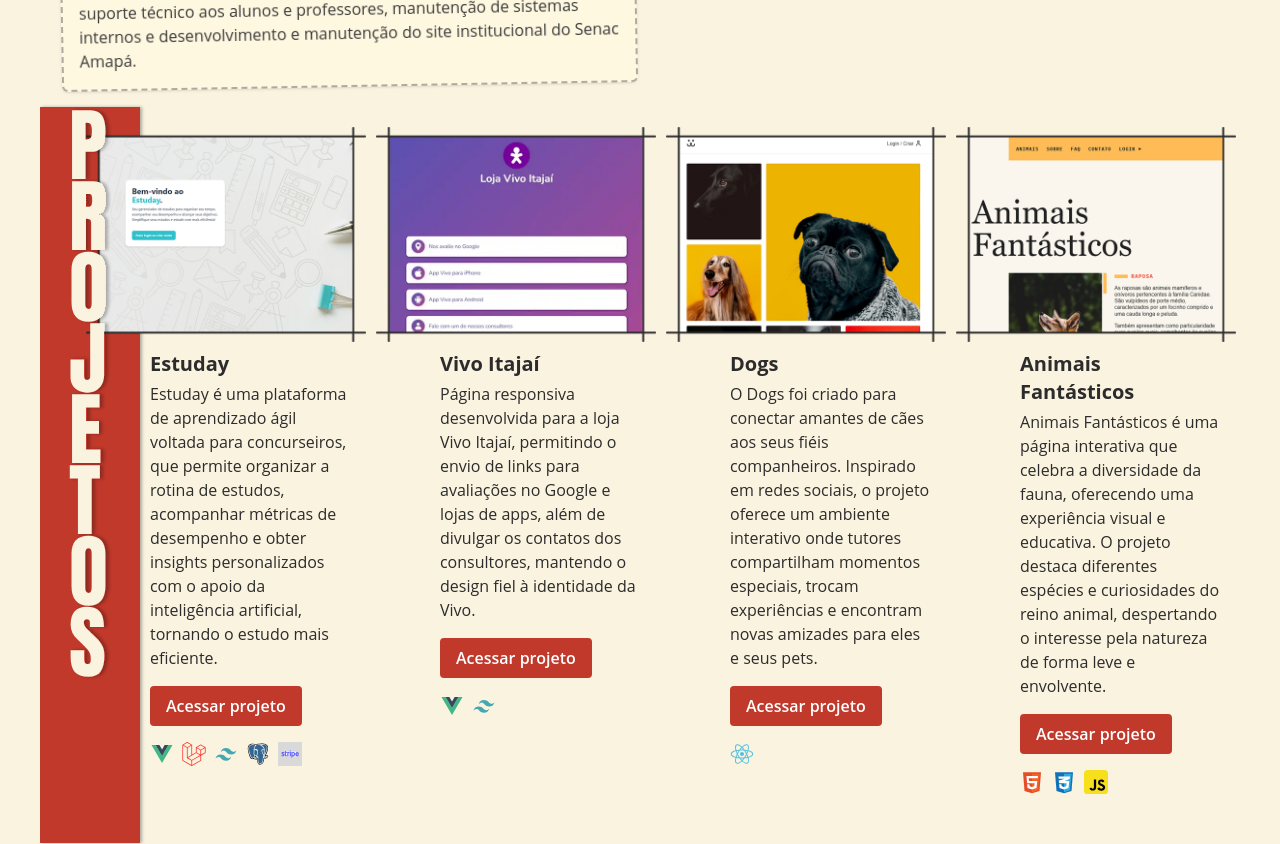
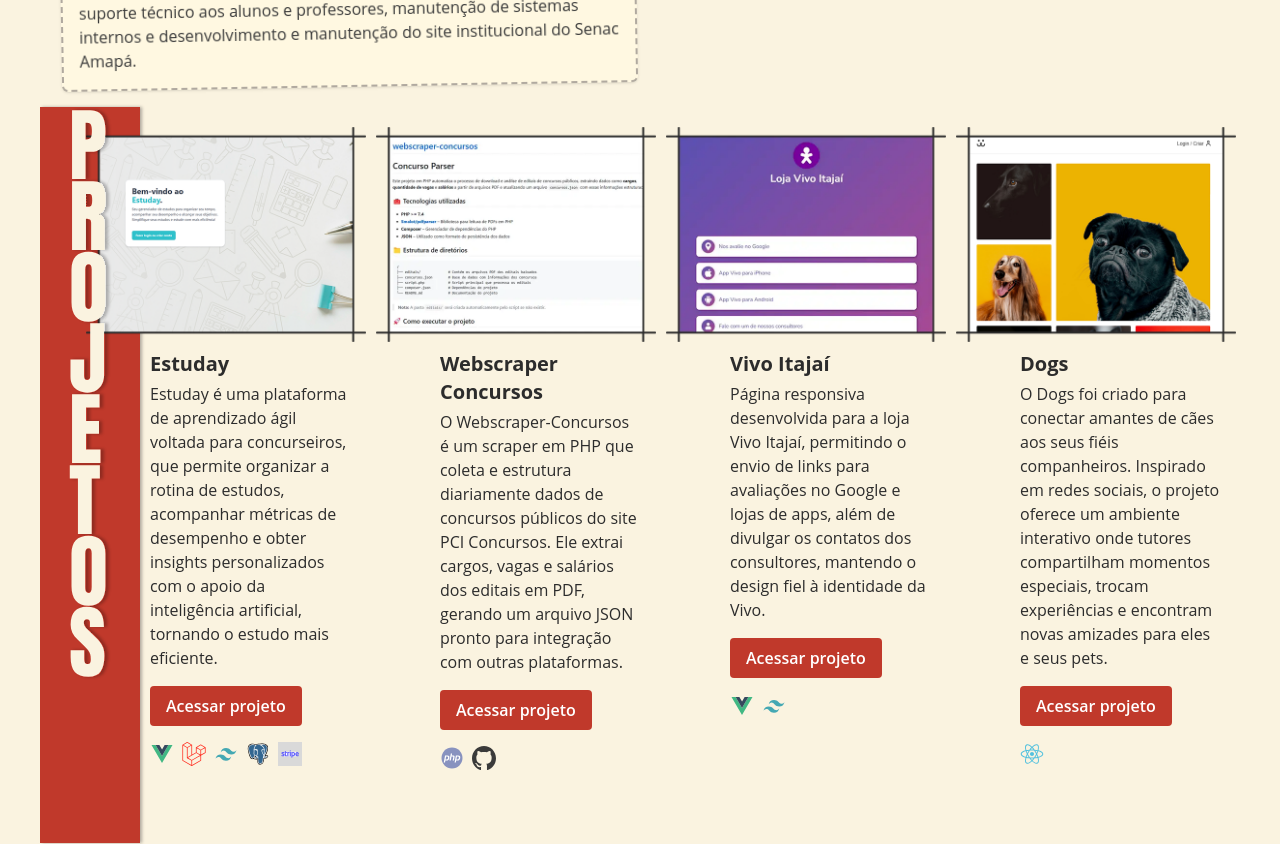
Before and after one commit to RNoleto/portfolio2025, a Vue app: page / in a window 1280 px wide. Shown: the part 3160-4004 px from the top of the page. Built offline with nearby package versions, Linux system fonts and the light colour scheme.

Commit message:
adição do projeto webscraper

```diff
--- a/src/views/Projects.vue
+++ b/src/views/Projects.vue
@@ -11,6 +11,13 @@ const projects = [
         description: 'Estuday é uma plataforma de aprendizado ágil voltada para concurseiros, que permite organizar a rotina de estudos, acompanhar métricas de desempenho e obter insights personalizados com o apoio da inteligência artificial, tornando o estudo mais eficiente.',
         link: 'https://estuday.com.br',
         technologies: ['../img/stacks/vue.svg', '../img/stacks/laravel.svg', '../img/stacks/tailwind.svg', '../img/stacks/pgsql.svg', '../img/stacks/stripe.svg']
+    },
+    {
+        image: '../img/projects/webscraper.webp',
+        title: 'Webscraper Concursos',
+        description: '​O Webscraper-Concursos é um scraper em PHP que coleta e estrutura diariamente dados de concursos públicos do site PCI Concursos. Ele extrai cargos, vagas e salários dos editais em PDF, gerando um arquivo JSON pronto para integração com outras plataformas.',
+        link: 'https://rnoleto.github.io/webscraper-concursos/',
+        technologies: ['../img/stacks/php.svg', '../github.svg']
     },
     {
         image: '../img/projects/vivoItajai.webp',
```
Also changed, not shown: public/img/projects/webscraper.webp (added).
